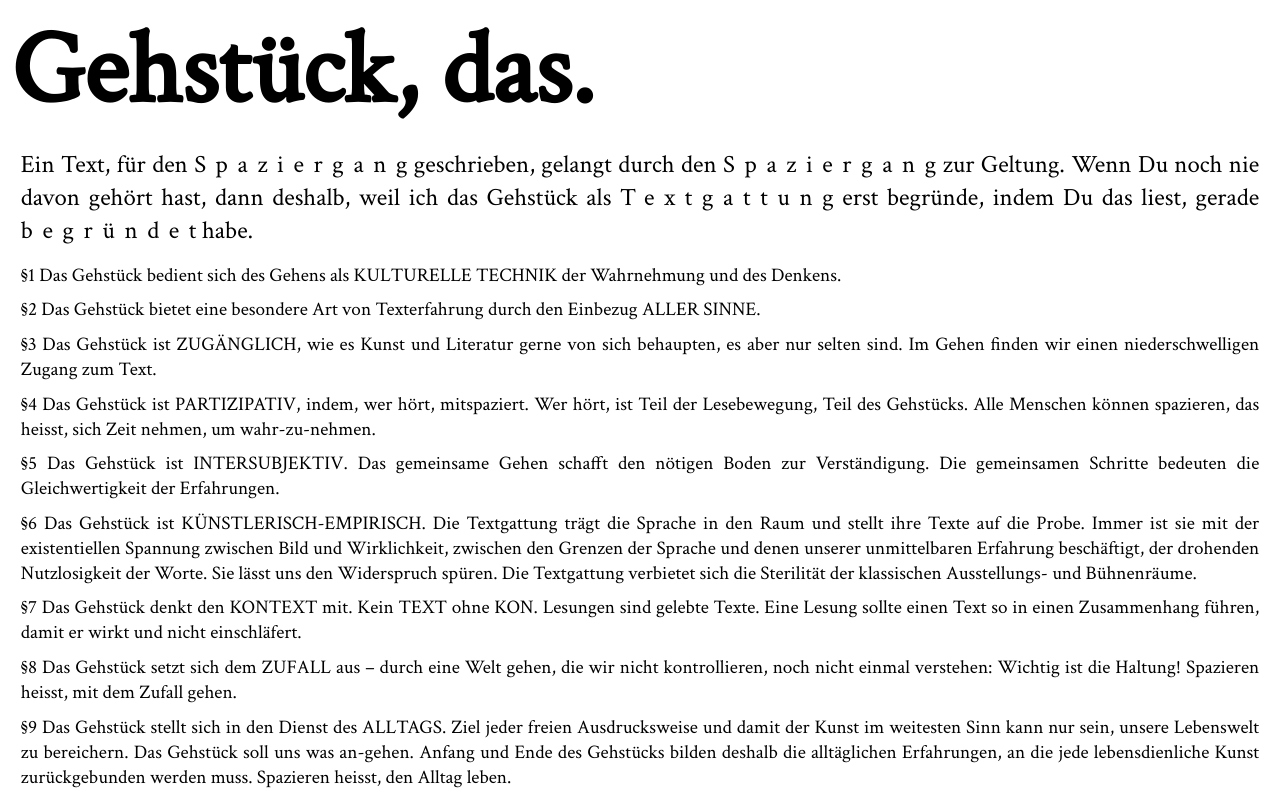
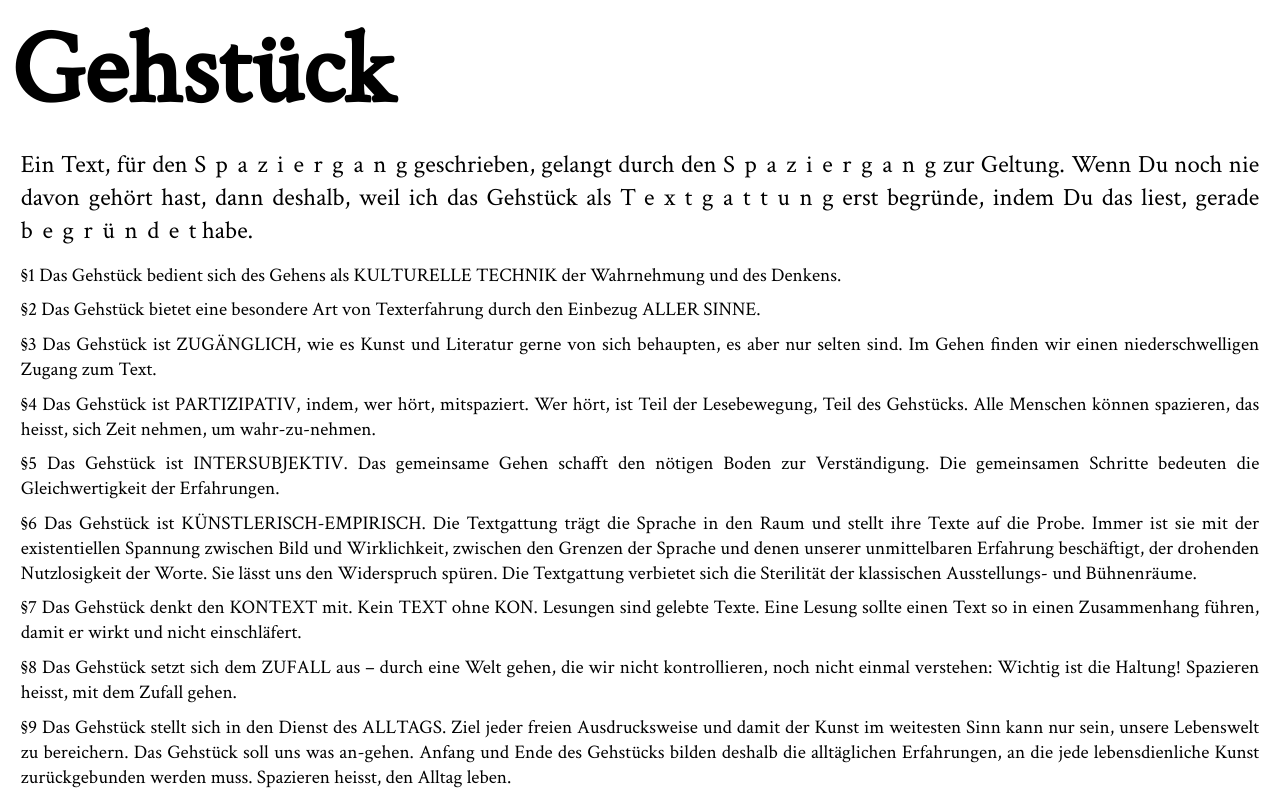
Before and after one commit to dan-wenger/gehstueck-website, a SvelteKit app: page / in a window 1280 px wide. Shown: the top 799 px of the page. Built offline with nearby package versions, Linux system fonts and the light colour scheme.

Commit message:
Update +page.svelte

```diff
--- a/src/routes/+page.svelte
+++ b/src/routes/+page.svelte
@@ -4,7 +4,7 @@
 
 <SEO />
 <main lang="de">
-  <h1 class="titel">Gehstück, das.</h1>
+  <h1 class="titel">Gehstück</h1>
   <p class="subline blocksatz" lang="de">
     Ein Text, für den <span class="wider">Spaziergang</span> geschrieben,
     gelangt durch den <span class="wider">Spaziergang</span> zur Geltung. Wenn
```
